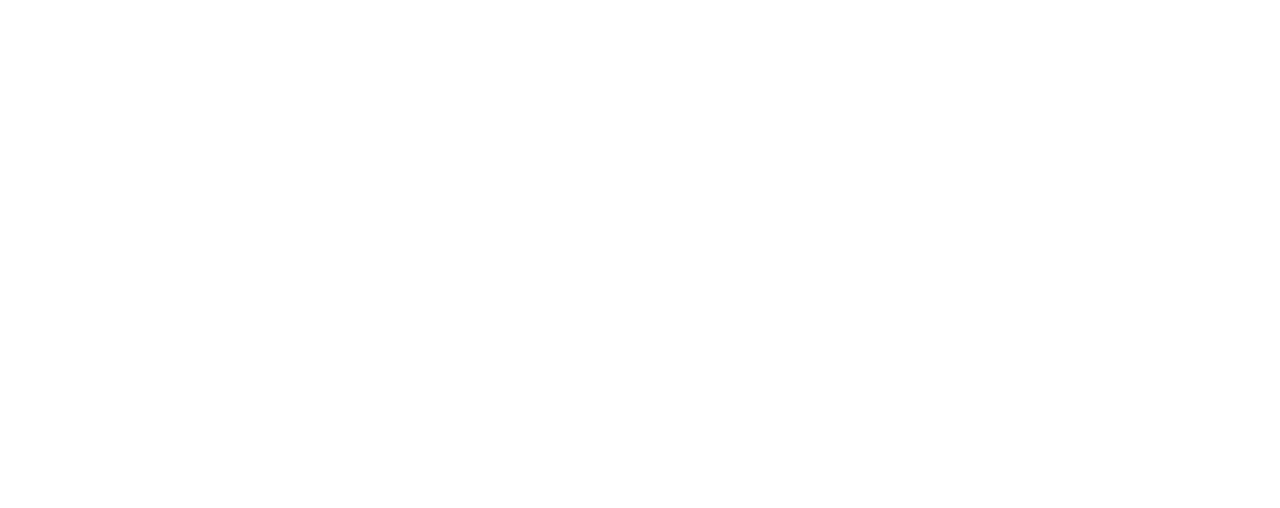
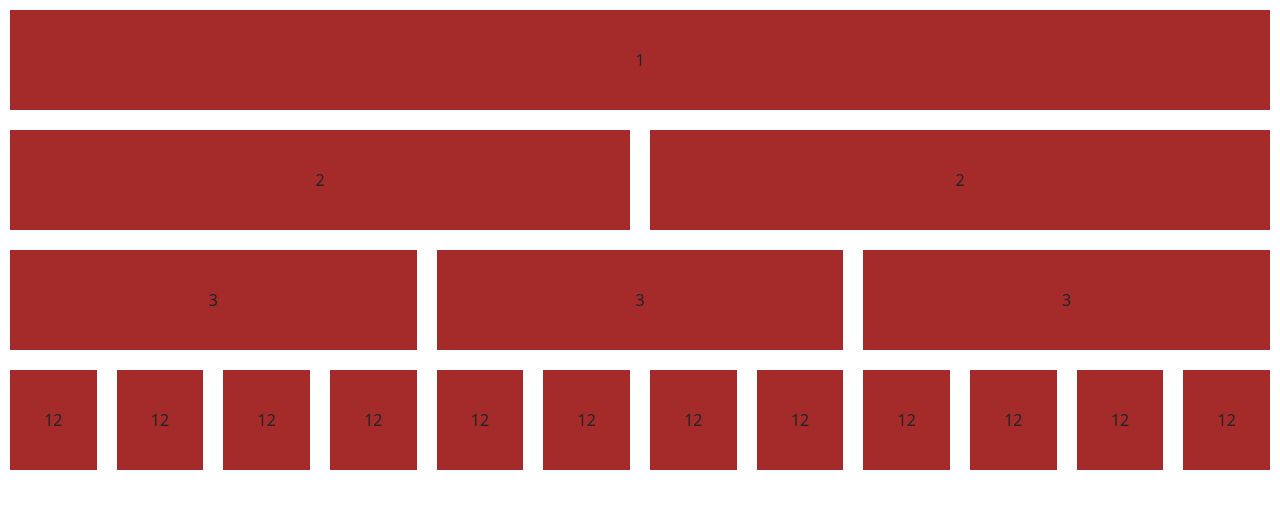
Before and after one commit to LeCheshire/Exo16, a plain HTML site: page index.html in a window 1280 px wide. Drawn offline with nearby package versions, Linux system fonts and the light colour scheme.

Commit message:
fin exo 16

```diff
--- a/index.html
+++ b/index.html
@@ -6,7 +6,7 @@
     <meta http-equiv="X-UA-Compatible" content="IE=edge">
     <meta name="viewport" content="width=device-width, initial-scale=1.0">
     <!-- style -->
-    <link rel="stylesheet" href="public/css/style.css">
+    <link rel="stylesheet" href="./public/css/style.css">
     <!-- ajout favicon -->
     <link rel="icon" href="public/img/favicon-enefti.png" type="image/x-icon" />
     <!-- Font awesome -->
@@ -16,18 +16,36 @@
     <!-- Bootstrap -->
     <link href="https://cdn.jsdelivr.net/npm/bootstrap@5.2.2/dist/css/bootstrap.min.css" rel="stylesheet"
         integrity="sha384-Zenh87qX5JnK2Jl0vWa8Ck2rdkQ2Bzep5IDxbcnCeuOxjzrPF/et3URy9Bv1WTRi" crossorigin="anonymous">
-    <title>document</title>
+    <title>Exo16</title>
 </head>
 
 <body>
-    <header>
-        <nav></nav>
-    </header>
-    <section></section>
-    <section></section>
-    <section></section>
-    <section></section>
-    <footer></footer>
+    <div class="top1">
+        <div class="top1block">1</div>
+    </div>
+    <div class="top2">
+        <div class="top2block">2</div>
+        <div class="top2block">2</div>
+    </div>
+    <div class="top3">
+        <div class="top3block">3</div>
+        <div class="top3block">3</div>
+        <div class="top3block">3</div>
+    </div>
+    <div class="top4">
+        <div class="top4block">12</div>
+        <div class="top4block">12</div>
+        <div class="top4block">12</div>
+        <div class="top4block">12</div>
+        <div class="top4block">12</div>
+        <div class="top4block">12</div>
+        <div class="top4block">12</div>
+        <div class="top4block">12</div>
+        <div class="top4block">12</div>
+        <div class="top4block">12</div>
+        <div class="top4block">12</div>
+        <div class="top4block">12</div>
+    </div>
 </body>
 
 <!-- script bootstrap -->
--- a/public/css/style.css
+++ b/public/css/style.css
@@ -0,0 +1,51 @@
+.top1{
+    display:flex;
+}
+.top1block{
+    display: flex;
+    background-color: brown;
+    margin:10px;
+    height: 100px;
+    flex-grow: 1;
+    align-items: center;
+    justify-content: center;
+}
+.top2{
+    display: flex;
+}
+.top2block{
+    display: flex;
+    background-color: brown;
+    margin:10px;
+    width: 100%;
+    height: 100px;
+    flex-grow: 1;
+    align-items: center;
+    justify-content: center;
+}
+.top3{
+    display: flex;
+}
+.top3block{
+    display: flex;
+    background-color: brown;
+    margin:10px;
+    width: 100%;
+    height: 100px;
+    flex-grow: 1;
+    align-items: center;
+    justify-content: center;
+}
+.top4{
+    display: flex;
+}
+.top4block{
+    display: flex;
+    background-color: brown;
+    margin:10px;
+    width: 100%;
+    height: 100px;
+    flex-grow: 1;
+    align-items: center;
+    justify-content: center;
+}
```
